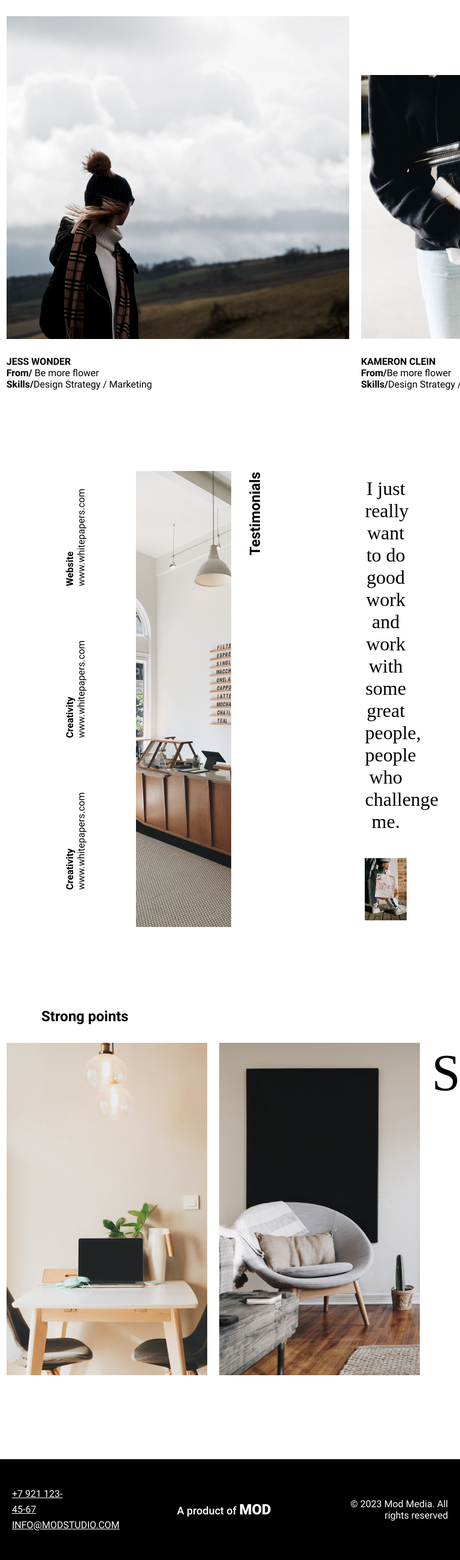
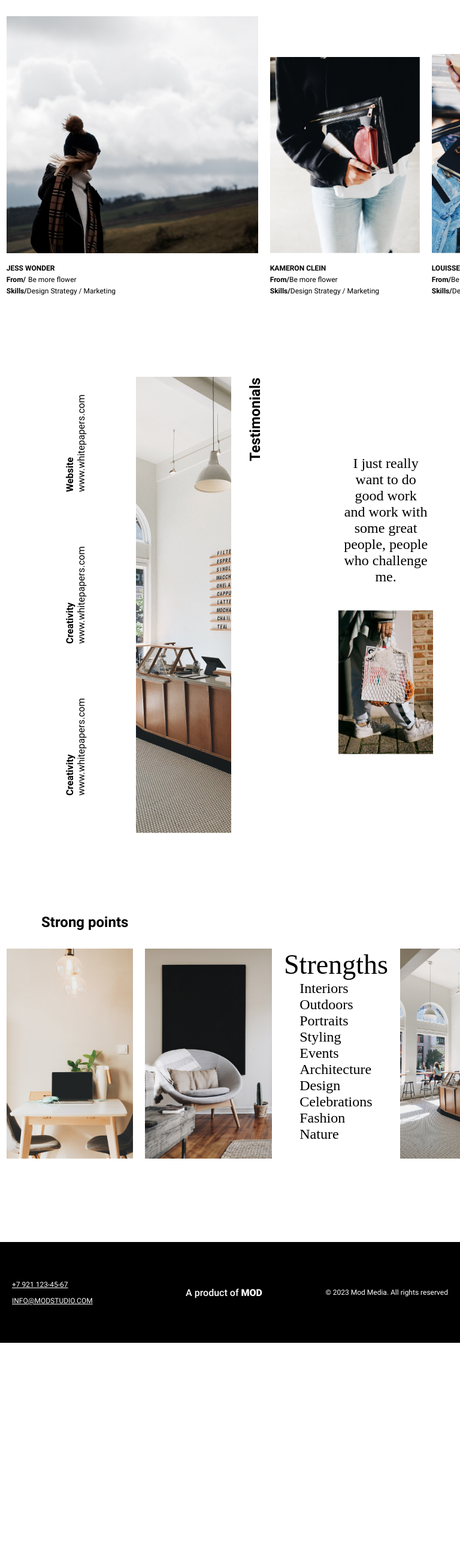
Before and after one commit to OhMimikyu/otus-css-shitcow, a plain HTML site: page index.html in a window 768 px wide. Shown: the part 2027-4627 px from the top of the page at 60% size. After the commit the page ends 4265 px from the top, so only its background shows below. Drawn offline with Linux system fonts and the light colour scheme; a web font is replaced by a local one.

Commit message:
сделала планшетную версию

```diff
--- a/index.html
+++ b/index.html
@@ -102,59 +102,59 @@
                     <img class="designers_photo designers_mobile_photo_one" src="/img/Jess Wonder.png">
                 </div>
                 <div class="gap_designers">
-                    <p><strong class="roboto-bold font_size16">JESS WONDER</strong></p>
-                    <p><strong class="roboto-bold font_size16">From/</strong> <span class="roboto-regular font_size16">Be more flower</span></p>
-                    <p><strong class="roboto-bold font_size16">Skills/</strong><span class="roboto-regular font_size16">Design Strategy / Marketing</span></p>
+                    <p><strong class="roboto-bold font_size16 designers_text_width">JESS WONDER</strong></p>
+                    <p><strong class="roboto-bold font_size16 designers_text_width">From/</strong> <span class="roboto-regular font_size16 designers_text_width">Be more flower</span></p>
+                    <p><strong class="roboto-bold font_size16 designers_text_width">Skills/</strong><span class="roboto-regular font_size16 designers_text_width">Design Strategy / Marketing</span></p>
                 </div>
             </div>
             <div>
                 <div>
-                    <img src="/img/Ksmeron.png">
+                    <img class="designers_photo_width" src="/img/Ksmeron.png">
                 </div>
                 <div class="gap_designers">
-                    <p><strong class="roboto-bold font_size16">KAMERON CLEIN</strong></p>
-                    <p><strong class="roboto-bold font_size16">From/</strong><span class="roboto-regular font_size16">Be more flower</span></p>
-                    <p><strong class="roboto-bold font_size16">Skills/</strong><span class="roboto-regular font_size16">Design Strategy / Marketing</span></p>
+                    <p><strong class="roboto-bold font_size16 designers_text_width">KAMERON CLEIN</strong></p>
+                    <p><strong class="roboto-bold font_size16 designers_text_width">From/</strong><span class="roboto-regular font_size16 designers_text_width">Be more flower</span></p>
+                    <p><strong class="roboto-bold font_size16 designers_text_width">Skills/</strong><span class="roboto-regular font_size16 designers_text_width">Design Strategy / Marketing</span></p>
                 </div>
                 </div>
             <div>
                 <div>
-                    <img src="/img/Louisse.png">
+                    <img class="designers_photo_width" src="/img/Louisse.png">
                 </div>
                 <div class="gap_designers">
-                    <p><strong class="roboto-bold font_size16">LOUISSE RED</strong></p>
-                    <p><strong class="roboto-bold font_size16">From/</strong><span class="roboto-regular font_size16">Be more flower</span></p>
-                    <p><strong class="roboto-bold font_size16">Skills/</strong><span class="roboto-regular font_size16">Design Strategy / Marketing</span></p>
+                    <p><strong class="roboto-bold font_size16 designers_text_width">LOUISSE RED</strong></p>
+                    <p><strong class="roboto-bold font_size16 designers_text_width">From/</strong><span class="roboto-regular font_size16 designers_text_width">Be more flower</span></p>
+                    <p><strong class="roboto-bold font_size16 designers_text_width">Skills/</strong><span class="roboto-regular font_size16 designers_text_width">Design Strategy / Marketing</span></p>
                 </div>
             </div>
             <div>
                 <div>
-                    <img src="/img/Ksmeron.png">
+                    <img class="designers_photo_width" src="/img/Ksmeron.png">
                 </div>
                 <div class="gap_designers">
-                    <p><strong class="roboto-bold font_size16">LOUISSE RED</strong></p>
-                    <p><strong class="roboto-bold font_size16">From/</strong><span class="roboto-regular font_size16">Be more flower</span></p>
-                    <p><strong class="roboto-bold font_size16">Skills/</strong><span class="roboto-regular font_size16">Design Strategy / Marketing</span></p>
+                    <p><strong class="roboto-bold font_size16 designers_text_width">LOUISSE RED</strong></p>
+                    <p><strong class="roboto-bold font_size16 designers_text_width">From/</strong><span class="roboto-regular font_size16 designers_text_width">Be more flower</span></p>
+                    <p><strong class="roboto-bold font_size16 designers_text_width">Skills/</strong><span class="roboto-regular font_size16 designers_text_width">Design Strategy / Marketing</span></p>
                 </div>
             </div>
             <div>
                 <div>
-                    <img src="/img/Ksmeron.png">
+                    <img class="designers_photo_width" src="/img/Ksmeron.png">
                 </div>
                 <div class="gap_designers">
-                    <p><strong class="roboto-bold font_size16">LOUISSE RED</strong></p>
-                    <p><strong class="roboto-bold font_size16">From/</strong><span class="roboto-regular font_size16">Be more flower</span></p>
-                    <p><strong class="roboto-bold font_size16">Skills/</strong><span class="roboto-regular font_size16">Design Strategy / Marketing</span></p>
+                    <p><strong class="roboto-bold font_size16 designers_text_width">LOUISSE RED</strong></p>
+                    <p><strong class="roboto-bold font_size16 designers_text_width">From/</strong><span class="roboto-regular font_size16 designers_text_width">Be more flower</span></p>
+                    <p><strong class="roboto-bold font_size16 designers_text_width">Skills/</strong><span class="roboto-regular font_size16 designers_text_width">Design Strategy / Marketing</span></p>
                 </div>
             </div>
             <div>
                 <div>
-                    <img src="/img/Ksmeron.png">
+                    <img class="designers_photo_width" src="/img/Ksmeron.png">
                 </div>
                 <div class="gap_designers">
-                    <p><strong class="roboto-bold font_size16">LOUISSE RED</strong></p>
-                    <p><strong class="roboto-bold font_size16">From/</strong><span class="roboto-regular font_size16">Be more flower</span></p>
-                    <p><strong class="roboto-bold font_size16">Skills/</strong><span class="roboto-regular font_size16">Design Strategy / Marketing</span></p>
+                    <p><strong class="roboto-bold font_size16 designers_text_width">LOUISSE RED</strong></p>
+                    <p><strong class="roboto-bold font_size16 designers_text_width">From/</strong><span class="roboto-regular font_size16 designers_text_width">Be more flower</span></p>
+                    <p><strong class="roboto-bold font_size16 designers_text_width">Skills/</strong><span class="roboto-regular font_size16 designers_text_width">Design Strategy / Marketing</span></p>
                 <div>
             </div>
         </section>
@@ -178,7 +178,7 @@
         <img class="img_testimonials" src="/img/Testimonials.png">
         <h2 class="roboto-bold font_size24 testimonials_testimonials transform">Testimonials </h2>
         <div class="text_img_testimonials">
-            <p class="bitter-regular font_size32 ">
+            <p class="bitter-regular font_size32 tablet_font_size">
                 I just really <br>
                 want to do <br>
                 good work <br>
@@ -224,16 +224,16 @@
         <h2 class="roboto-bold font_size24 slovo_Strong_Points">Strong points</h2>
         <section class="section_points_scroll">
             <div class="strong_points_img_1">
-                <img src="/img/room1.jpg">
+                <img class="strong_points_size_img" src="/img/room1.jpg">
             </div>
             <div class="strong_points_img_2">
-                <img src="/img/room2.png">
+                <img class="strong_points_size_img" src="/img/room2.png">
             </div>
             <div class="grid_spisok">
                 <div>
                     <strong class="playfair-display-medium font_size86 grid_strengths">Strengths</strong>
                 </div>
-                <div class="grid_spisok_list">
+                <div class="grid_spisok_list strong_points_size_img">
                     <ul class="bitter-regular font_size34 spisok_decoration">
                         <li>Interiors</li>
                         <li>Outdoors</li>
@@ -249,13 +249,13 @@
                 </div>
             </div>
             <div class="strong_points_img_3">
-                <img src="/img/room3.png">
+                <img class="strong_points_size_img" src="/img/room3.png">
             </div>
             <div class="strong_points_img_4">
-                <img src="/img/room3.png">
+                <img class="strong_points_size_img" src="/img/room3.png">
             </div>
             <div class="strong_points_img_5">
-                <img src="/img/room3.png">
+                <img class="strong_points_size_img" src="/img/room3.png">
             </div>
         </section>
     </section>
--- a/style/fonts.css
+++ b/style/fonts.css
@@ -177,6 +177,10 @@ body {
   font-size: 16px;
 }
 
+.font_size12 {
+  font-size: 12px;
+}
+
 .font_size30 {
   font-size: 30px;
 }
--- a/style/styles.css
+++ b/style/styles.css
@@ -32,19 +32,19 @@ footer {
     grid-gap: 20px;
 }
 
-  .footer_address {
+.footer_address {
     grid-column: 1/3;
     padding-left: 20px;
     line-height: 26px;
-  }
+}
 
-  .footer_logo {
+.footer_logo {
     grid-column: 5/9;
     text-align: center;
     padding:70px 20px;
-  }
+}
 
-  .footer_copyright {
+.footer_copyright {
     grid-column: 10/14;
     text-align: end;
     padding-right: 20px;
@@ -245,6 +245,7 @@ footer {
 .mobile_menu {
     display: none;
 }
+
 
 
 @media screen and (max-width:600px) {
@@ -542,6 +543,71 @@ footer {
     #Biography {
         margin: 0 20px 135px 20px;
     }
+
+    .designers_photo {
+        width: 420px;
+    }
+
+    .designers_photo_width {
+        width: 250px;
+    }
+
+    .designers_text_width {
+        font-size: 12px;
+    }
+
+    .gap_designers {
+        padding-top: 10px;
+    }
+
+    .tablet_font_size {
+        font-size: 24px;
+    }
+
+    .text_img_testimonials {
+        grid-column:8/12;
+    }
+
+    .img_testimonials {
+        grid-column: 3/7;
+    }
+
+    .strong_points_size_img {
+        height: 350px;
+    }
+
+    .grid_spisok {
+        height: 350px;
+    }
+
+    .spisok_decoration {
+        font-size: 24px;
+    }
+
+    .grid_strengths {
+        font-size: 46px;
+    }
+
+    .footer_address {
+        grid-column: 1/4;
+      }
+
+    .footer_address u {
+        font-size: 12px;
+    }
+
+    .footer_copyright p {
+
+        font-size: 12px;
+      }
+
+    .footer_copyright {
+        grid-column: 9/14;
+    }
+
+    .footer_logo span {
+        font-size: 16px;
+    }
 }
 
 @media screen and (min-width: 1201px) and (max-width: 1920px) {
```
